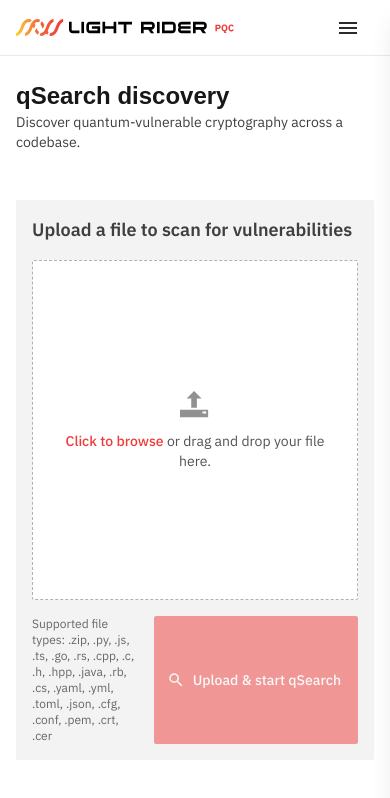
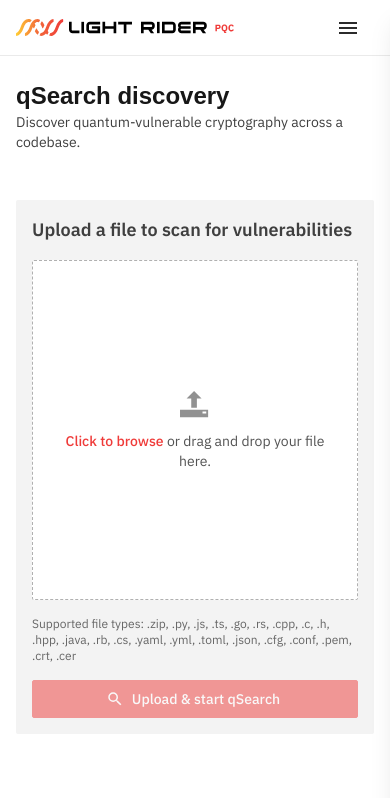
Before and after one commit to lightriderinc/lr_pqc_platform, a Next.js app: page /qsearch in a window 390 px wide. Shown: the top 798 px of the page. Built offline with nearby package versions, Linux system fonts and the light colour scheme; a web font is replaced by a local one.

Commit message:
fix: responsive action buttons in scan console

```diff
--- a/src/components/veloce/ScanConsole.tsx
+++ b/src/components/veloce/ScanConsole.tsx
@@ -83,7 +83,7 @@ export default function ScanConsole({
         />
       )}
 
-      <div className="mt-4 flex gap-4 justify-between">
+      <div className="mt-4 flex md:flex-row flex-col gap-4 justify-between">
         <p className="text-xs text-gray-400">
           {completed
             ? "Remove the file above to upload a different one, or start a new session."
```
